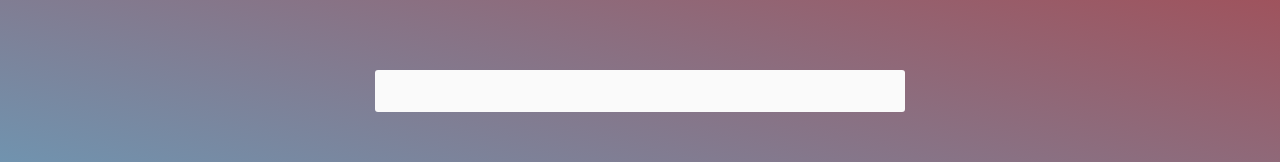
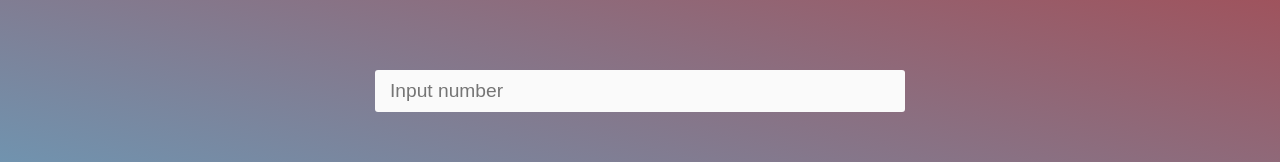
Before and after one commit to 3qrsb/exchanger, a Vue app: page / in a window 1280 px wide. Shown: the part 272-434 px from the top of the page. Built offline with nearby package versions, Linux system fonts and the light colour scheme; a web font is replaced by a local one.

Commit message:
user input & selecting crypto

```diff
--- a/src/App.vue
+++ b/src/App.vue
@@ -1,9 +1,9 @@
 <template>
     <h1>CRYPTO</h1>
-    <Input />
+    <Input  :changeAmount ="changeAmount"/>
     <div className="selectors">
-        <Selector />
-        <Selector />
+        <Selector :setCrypto="setCryptoFirst" />
+        <Selector :setCrypto="setCryptoSecond"/>
     </div>
 </template>
 
@@ -12,7 +12,25 @@ import Input from './components/Input.vue'
 import Selector from './components/Selector.vue'
 
 export default {
-    components: { Input, Selector }
+    components: { Input, Selector },
+    data() {
+        return {
+            amount: 0,
+            cryptoFirst: '',
+            cryptoSecond: ''
+        }
+    },
+    methods: {
+        changeAmount(val) {
+            this.amount = val
+        },
+        setCryptoFirst(val) {
+            this.cryptoFirst = val
+        },
+        setCryptoSecond(val) {
+            this.cryptoSecond = val
+        }
+    }
 }
 </script>
 
--- a/src/components/Input.vue
+++ b/src/components/Input.vue
@@ -1,10 +1,15 @@
 <template>
-    <input type="number">
+    <input type="number" @input="changeAmount($event.target.value)" placeholder = "Input number">
 </template>
 
 <script>
 export default {
-
+    props: {
+        changeAmount: {
+            type: Function,
+            required: true
+        }
+    }
 }
 </script>
 
--- a/src/components/Selector.vue
+++ b/src/components/Selector.vue
@@ -1,14 +1,19 @@
 <template>
     <ul>
-        <li>Bitcoin</li>
-        <li>ETH</li>
-        <li>USDT</li>
+        <li @click ="setCrypto('BTC')">Bitcoin</li>
+        <li @click ="setCrypto('ETH')">ETH</li>
+        <li @click ="setCrypto('USDT')">USDT</li>
     </ul>
 </template>
 
 <script>
 export default {
-
+    props: {
+        setCrypto: {
+            type: Function,
+            required: true
+        }
+    }
 }
 </script>
 
```
